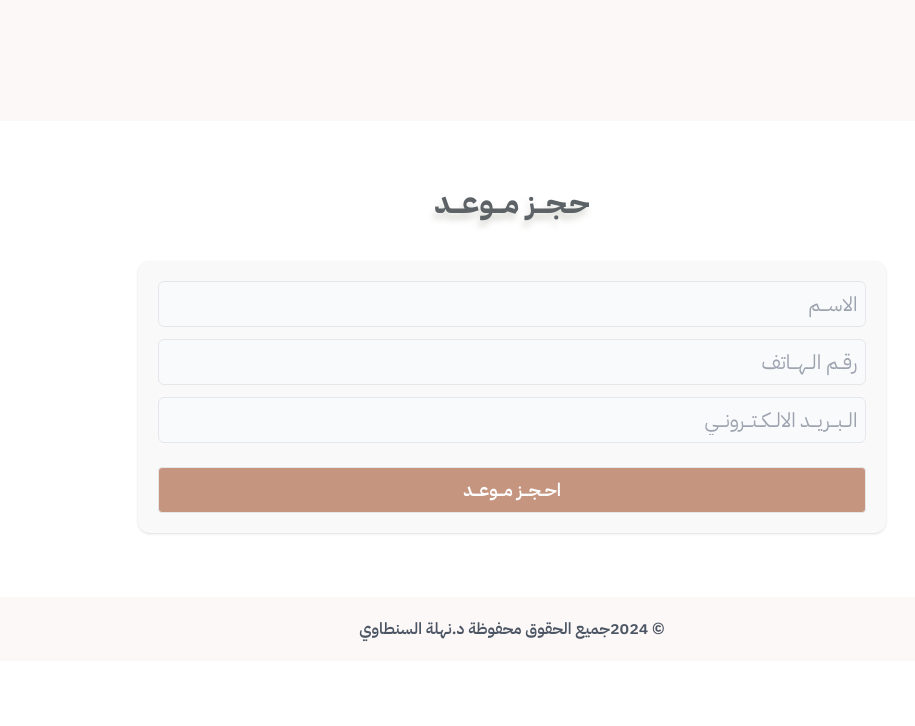
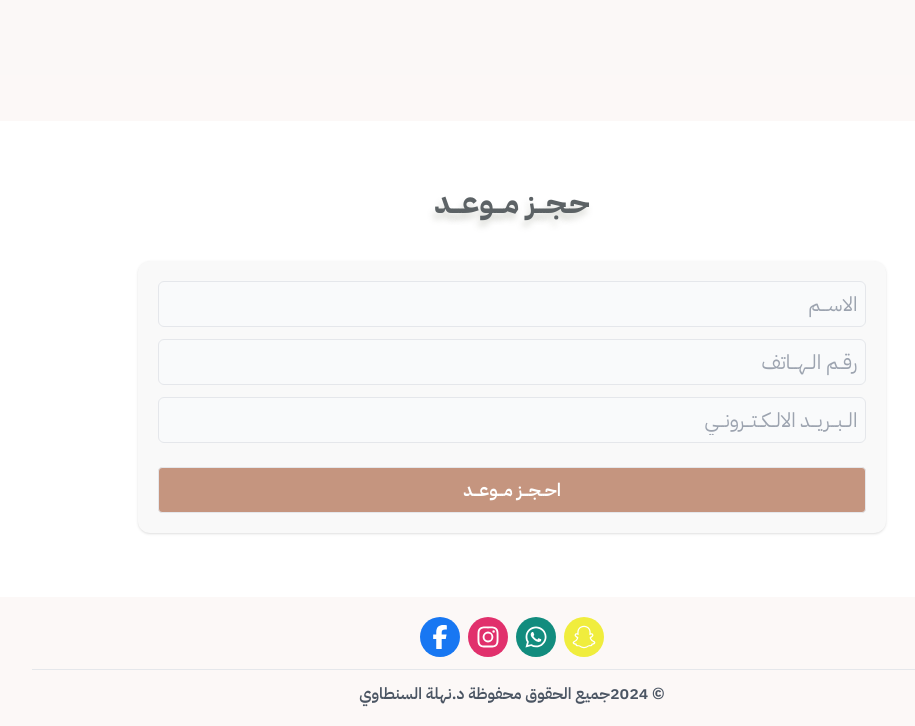
Before and after one commit to mohammedgomaa22/Dr.Nahla-Elsantawy, a plain HTML site: page index.html in a window 1280 px wide. Shown: the part 2212-2938 px from the top of the page, without its empty margins (128-1043 px from the left). Before the commit the page ends 2873 px from the top, so only its background shows below. Drawn offline with Linux system fonts and the light colour scheme.

Commit message:
add social links

```diff
--- a/index.html
+++ b/index.html
@@ -18,8 +18,8 @@
     <link rel="preconnect" href="https://fonts.gstatic.com" crossorigin>
     <link href="https://fonts.googleapis.com/css2?family=IBM+Plex+Sans+Arabic:wght@100;200;300;400;500;600;700&display=swap" rel="stylesheet">
     <!-- End google font -->
-    <script type="module" crossorigin src="/assets/index-BRJ5WYmB.js"></script>
-    <link rel="stylesheet" crossorigin href="/assets/index-CKeGDK6h.css">
+    <script type="module" crossorigin src="/assets/index-BSIw6EqP.js"></script>
+    <link rel="stylesheet" crossorigin href="/assets/index-Bil5fOLo.css">
   </head>
   <body>
 
@@ -57,7 +57,7 @@
 
     <!-- Whatsapp -->
     <div class="whats z-50 fixed right-5 bottom-5">
-      <a href="https://wa.me/+201026053956" target="_blank" rel="noopener noreferrer"
+      <a href="https://bit.ly/3Fwx9ff" target="_blank" rel="noopener noreferrer"
         class="flex items-center justify-end text-lg text-white pl-3 relative h-10 w-[200px] rounded-full bg-[#1fad5a] z-50">
         استشارة whatsapp!
         <i class="fab fa-whatsapp text-white absolute right-0 top-0 h-6 w-6 rounded-full p-2 bg-[#20c062] shadow-xl">
@@ -285,10 +285,43 @@
     </main>
 
     <!-- ********** Start Footer ********** -->
-    <footer class="py-3 bg-main_bg">
+    <footer class="bg-main_bg">
       <div class="container">
 
-        <p class="w-fit mx-auto font-semibold text-gray-600">&copy; 2024جميع الحقوق محفوظة د.نهلة السنطاوي</p>
+        <div class="contact py-3 border-b flex gap-2 items-center justify-center">
+
+          <div class="snapchat">
+            <a href="https://www.snapchat.com/add/dr-nahlaa"
+              target="_blank"
+              class="insta text-white text-2xl cursor-pointer bg-[#f0ed3d] hover:bg-[#dfdc4a] duration-300 h-10 w-10 flex items-center justify-center rounded-full">
+              <i class="fab fa-snapchat"></i>
+            </a>
+          </div>
+
+          <div class="whatsApp">
+            <a href="https://bit.ly/3Fwx9ff" target="_blank"
+              class="insta text-white text-2xl cursor-pointer bg-[#128c7e] hover:bg-[#075e54] duration-300 h-10 w-10 flex items-center justify-center rounded-full">
+              <i class="fab fa-whatsapp"></i>
+            </a>
+          </div>
+
+          <div class="instagram">
+            <a href="https://www.instagram.com/dr.nahla_elsantawy?utm_medium=copy_link" target="_blank"
+              class="insta text-white text-2xl cursor-pointer bg-[#e1306c] hover:bg-[#c13584] duration-300 h-10 w-10 flex items-center justify-center rounded-full">
+              <i class="fab fa-instagram"></i>
+            </a>
+          </div>
+
+          <div class="facebook">
+            <a href="https://www.facebook.com/profile.php?id=100063676295171" target="_blank"
+              class="insta text-white text-2xl cursor-pointer bg-[#1877f2] hover:bg-[#3b6eaf] duration-300 h-10 w-10 flex items-center justify-center rounded-full">
+              <i class="fab fa-facebook-f"></i>
+            </a>
+          </div>
+
+        </div>
+
+        <p class="w-fit mx-auto font-semibold text-gray-600 py-3">&copy; 2024جميع الحقوق محفوظة د.نهلة السنطاوي</p>
 
       </div>
     </footer>
```
Also changed, not shown: assets/index-BSIw6EqP.js, assets/index-Bil5fOLo.css.
